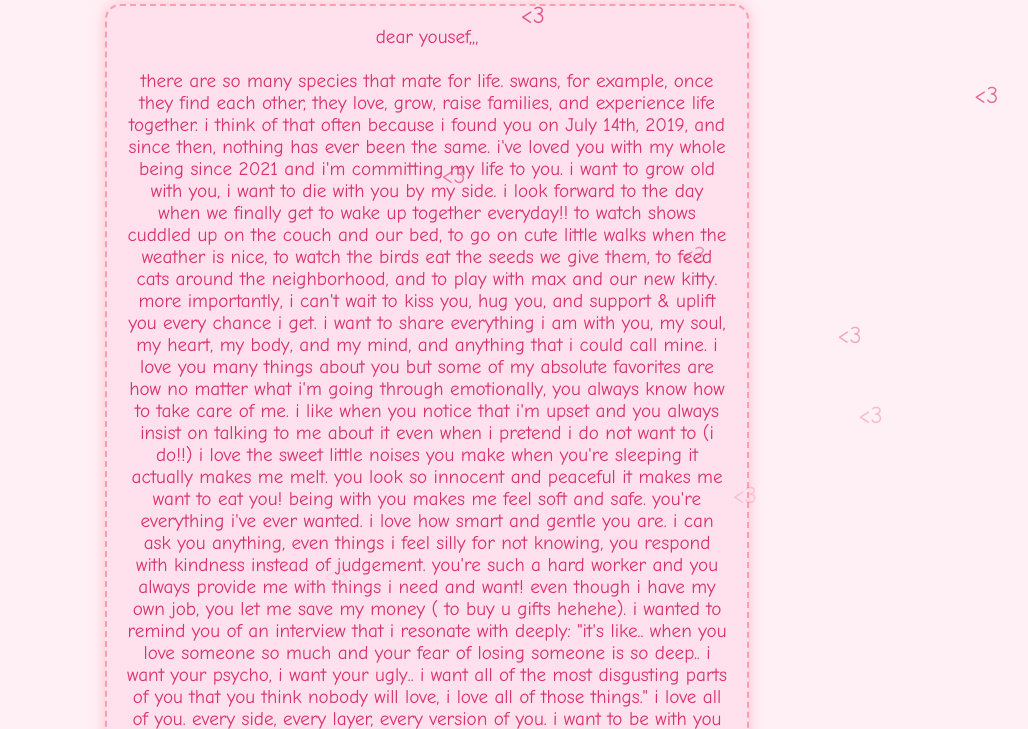
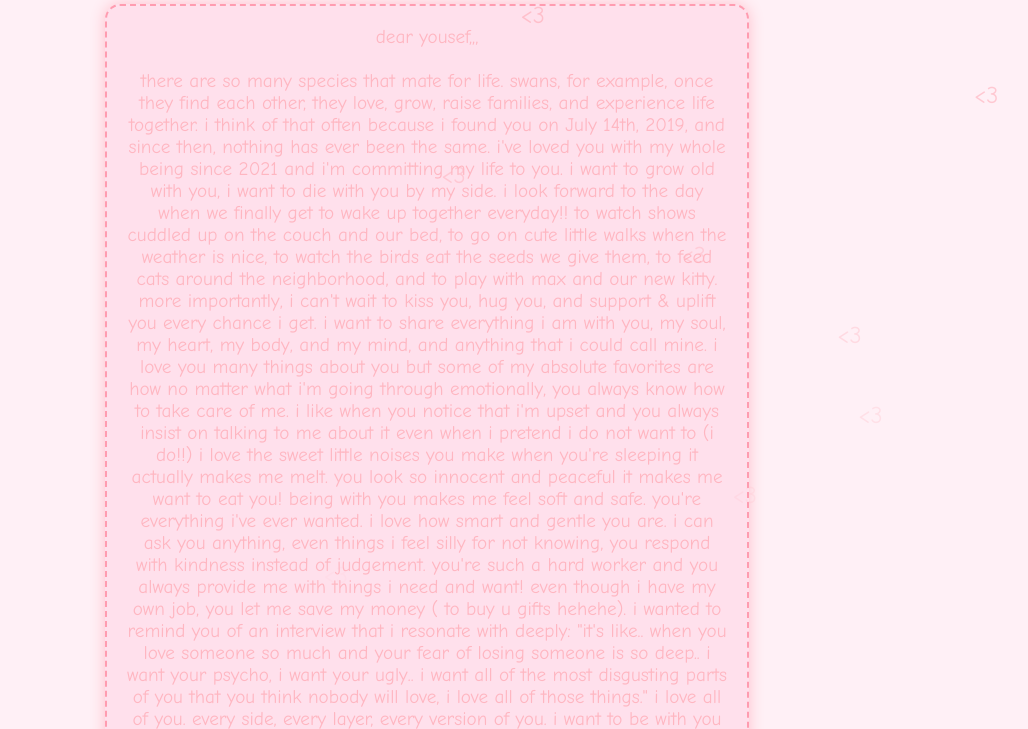
Before and after one commit to ritasy/yousef-7142025, a plain HTML site: page index.html in a window 1280 px wide. Shown: the part 127-856 px from the top of the page, without its empty margins (213-1241 px from the left). Drawn offline with Linux system fonts and the light colour scheme.

Commit message:
Update style.css

```diff
--- a/style.css
+++ b/style.css
@@ -1,8 +1,8 @@
-/* Hide default cursor */
+
 body {
   background: #fff0f6;
   font-family: 'Comic Sans MS', cursive, sans-serif;
-  color: #d6336c;
+  color: #FFB6C1;
   text-align: center;
   padding: 30px;
   cursor: none;
@@ -10,14 +10,14 @@ body {
   position: relative;
 }
 
-/* Title */
+
 h1 {
   font-size: 2.5em;
   margin-bottom: 20px;
   color: #ff4d6d;
 }
 
-/* Letter box */
+
 .letter {
   font-size: 1.2em;
   background: #ffe0ec;
@@ -29,7 +29,7 @@ h1 {
   box-shadow: 0 0 15px pink;
 }
 
-/* Slideshow styling */
+
 .slideshow {
   position: relative;
   max-width: 400px;
@@ -46,7 +46,6 @@ h1 {
   border-radius: 20px;
 }
 
-/* Custom heart cursor */
 .cursor-heart {
   position: fixed;
   width: 30px;
@@ -57,7 +56,6 @@ h1 {
   z-index: 9999;
 }
 
-/* Falling heart animation */
 @keyframes fall {
   to {
     transform: translateY(100vh);
```
